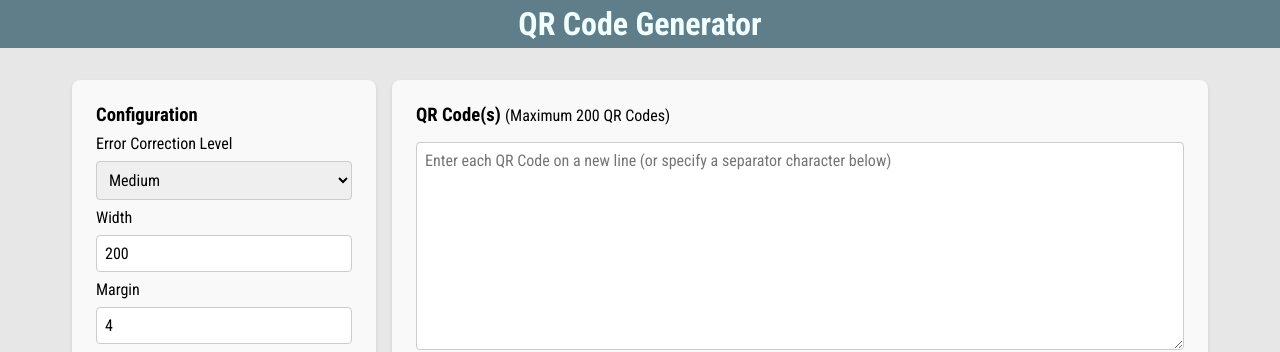
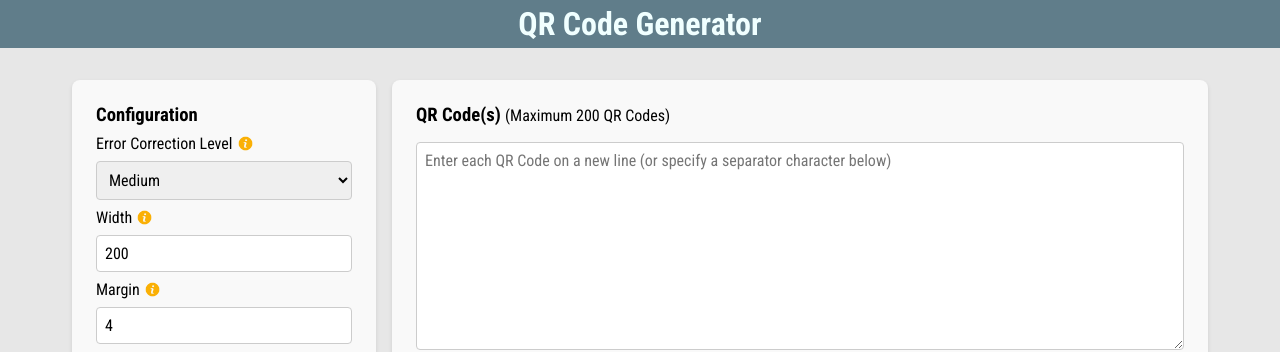
Before and after one commit to penguinff/qrcode-generator, a React (Vite) app: page / in a window 1280 px wide. Shown: the top 352 px of the page. Built offline with nearby package versions, Linux system fonts and the light colour scheme.

Commit message:
added info tooltip

```diff
--- a/src/components/ConfigSection/ConfigSection.tsx
+++ b/src/components/ConfigSection/ConfigSection.tsx
@@ -1,5 +1,6 @@
 import { ErrorCorrectionLevel } from '../../types';
 import ColorPicker from '../ColorPicker/ColorPicker';
+import Tooltip from '../Tooltip/Tooltip';
 import './config-section.scss';
 
 type ConfigSectionProps = {
@@ -30,7 +31,10 @@ const ConfigSection = ({
   return (
     <div className='config-section'>
       <h3>Configuration</h3>
-      <label htmlFor='error-correction-level'>Error Correction Level</label>
+      <label htmlFor='error-correction-level'>
+        <span>Error Correction Level</span>
+        <Tooltip tooltipText='Higher = larger in size, more robust code.' />
+      </label>
       <select
         name='error-correction-level'
         id='error-correction-level'
@@ -45,21 +49,29 @@ const ConfigSection = ({
         <option value='H'>High</option>
       </select>
 
-      <label htmlFor='width'>Width</label>
+      <label htmlFor='width'>
+        <span>Width</span>
+        <Tooltip tooltipText='Define the width (px) for the output image. If width is too small to contain the QR code, this option will be ignored.' />
+      </label>
       <input
         type='number'
         id='width'
         name='width'
         value={width}
+        min={0}
         onChange={(e) => setWidth(parseInt(e.target.value))}
       />
 
-      <label htmlFor='margin'>Margin</label>
+      <label htmlFor='margin'>
+        <span>Margin</span>
+        <Tooltip tooltipText='Define how much wide the quiet zone should be.' />
+      </label>
       <input
         type='number'
         id='margin'
         name='margin'
         value={margin}
+        min={0}
         onChange={(e) => setMargin(parseInt(e.target.value))}
       />
 
--- a/src/components/ConfigSection/config-section.scss
+++ b/src/components/ConfigSection/config-section.scss
@@ -11,6 +11,7 @@
   label {
     font-size: 1rem;
     font-weight: 500;
+    display: flex;
   }
 
   select,
--- /dev/null
+++ b/src/components/Tooltip/Tooltip.tsx
@@ -0,0 +1,17 @@
+import infoIcon from '../../assets/info.png';
+import './tooltip.scss';
+
+type TooltipProps = {
+  tooltipText: string;
+};
+
+const Tooltip = ({ tooltipText }: TooltipProps) => {
+  return (
+    <div className='tooltip'>
+      <img src={infoIcon} alt='info' />
+      <span className='tooltiptext'>{tooltipText}</span>
+    </div>
+  );
+};
+
+export default Tooltip;
--- /dev/null
+++ b/src/components/Tooltip/tooltip.scss
@@ -0,0 +1,31 @@
+.tooltip {
+  position: relative;
+  display: flex;
+  justify-content: center;
+  align-items: center;
+
+  img {
+    margin-left: 5px;
+    width: 15px;
+  }
+
+  .tooltiptext {
+    visibility: hidden;
+    width: 11rem;
+    background-color: rgba(96, 125, 138, 0.8);
+    color: #ffffff;
+    text-align: center;
+    border-radius: 6px;
+    padding: 3px;
+    font-size: 0.875rem;
+
+    position: absolute;
+    top: 0px;
+    left: 25px;
+    z-index: 10;
+  }
+
+  &:hover .tooltiptext {
+    visibility: visible;
+  }
+}
```
Also changed, not shown: src/assets/info.png (added).
